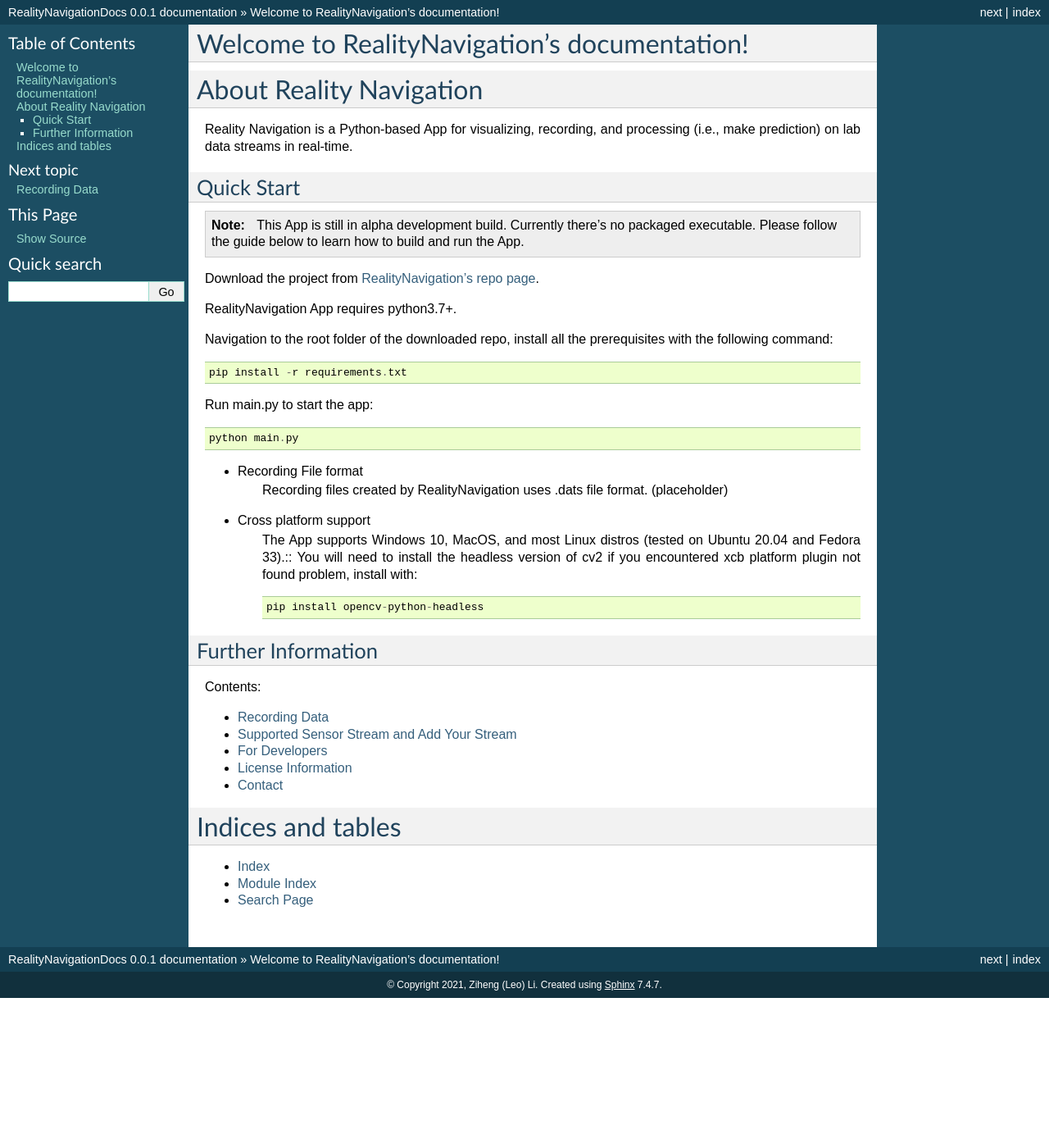
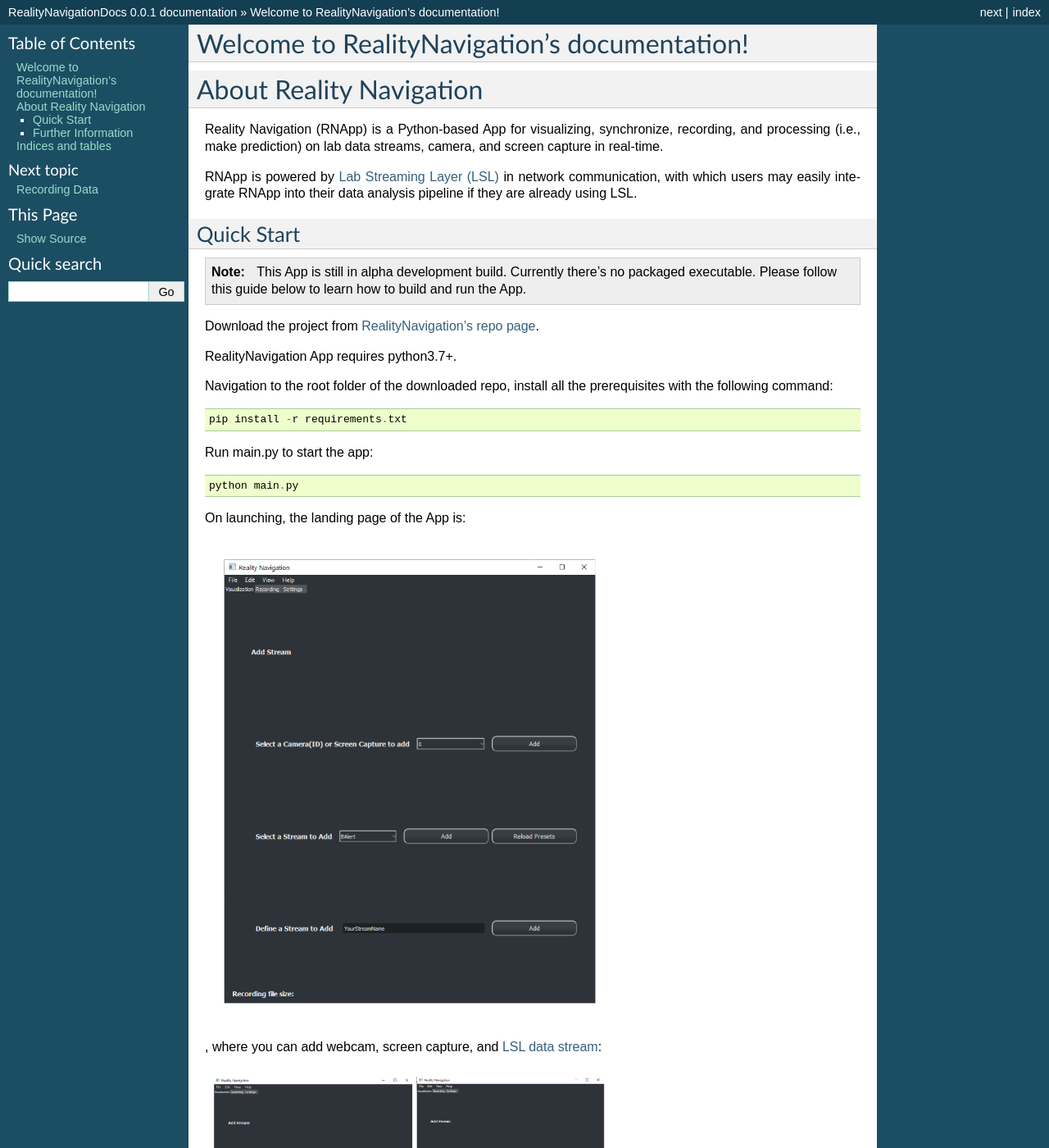
Before and after one commit to PhysioLabXR/PhysioLabXRDocs, a Sphinx documentation site: the page built from source/index.rst, in a window 1280 px wide and 1400 px high. Shown: the whole window at 82% size. Built offline with Sphinx 7.4.7, drawn with Linux system fonts in a browser that asks for light colours; some of the changed text lies outside the part shown.

Commit message:
complete get started section

```diff
--- a/source/ForDevelopers.rst
+++ b/source/ForDevelopers.rst
@@ -1,7 +1,7 @@
 For Developers
 =================
 
-.. image:: images/RN_Stream.png
+.. image:: media/RN_Stream.png
     :width: 1080
 
-.DATS (dictionary of array and timestamps) is a binary file format used by RealityNavitaion to log the recorded data.::
+.DATS (dictionary of array and timestamps) is a binary file format used by RealityNavitaion to log the recorded data.
--- a/source/SupportedSensors.rst
+++ b/source/SupportedSensors.rst
@@ -1,7 +1,7 @@
 Supported Sensor Stream and Add Your Stream
-=================
+===========================================
 
-.. image:: images/RN_Stream.png
+.. image:: media/RN_Stream.png
     :width: 1080
 
-.DATS (dictionary of array and timestamps) is a binary file format used by RealityNavitaion to log the recorded data.::
+.DATS (dictionary of array and timestamps) is a binary file format used by RealityNavitaion to log the recorded data.
--- a/source/conf.py
+++ b/source/conf.py
@@ -31,6 +31,7 @@
 # extensions coming with Sphinx (named 'sphinx.ext.*') or your custom
 # ones.
 extensions = [
+'sphinxcontrib.video'
 ]
 
 # Add any paths that contain templates here, relative to this directory.
--- a/source/index.rst
+++ b/source/index.rst
@@ -8,13 +8,18 @@
 
 About Reality Navigation
 ========================
-Reality Navigation is a Python-based App for visualizing, recording, and processing (i.e., make prediction) on lab data streams in real-time.
+Reality Navigation (RNApp) is a Python-based App for visualizing, synchronize, recording, and processing (i.e., make prediction)
+on lab data streams, camera, and screen capture in real-time.
+
+RNApp is powered by `Lab Streaming Layer (LSL) <https://labstreaminglayer.readthedocs.io/info/intro.html>`_
+in network communication, with which users may easily integrate RNApp into their data analysis pipeline if
+they are already using LSL.
 
 Quick Start
 -----------
 
 .. note::
-   This App is still in alpha development build. Currently there's no packaged executable. Please follow the guide below
+   This App is still in alpha development build. Currently there's no packaged executable. Please follow this guide below
    to learn how to build and run the App.
 
 Download the project from `RealityNavigation's repo page <https://github.com/ApocalyVec/RealityNavigation>`_.
@@ -29,15 +34,46 @@
 
    python main.py
 
-- Recording File format
-   Recording files created by RealityNavigation uses .dats file format. (placeholder)
+On launching, the landing page of the App is:
+
+.. image:: media/RN_landing_page.png
+    :width: 500
+
+, where you can add webcam, screen capture, and `LSL data stream <https://labstreaminglayer.readthedocs.io/info/intro.html>`_:
+
+.. image:: media/RN_add_stream.png
+    :width: 500
+
+Below is an example of RNApp monitoring eye tracking, head movement, and event marker for an experiment:
+
+.. video:: _static/RN_multistream.mp4
+   :width: 500
+   :height: 300
+
+You can start testing your build with a dummy stream. Run this command from the repo's root to start an dummy stream::
+
+   python exmaples/LSLExampleOutlet.py
+
+Copy the stream name (yours might be different) paste it in 'Define a Stream to Add' in RNApp.
+
+.. image:: media/RN_dummy_stream.png
+    :width: 500
+
+Then you should see the visualization of this dummy stream, which is sampled at 100Hz, with random numbers:
+
+.. video:: _static/RN_dummy_stream.mp4
+   :width: 500
+   :height: 300
+
+This covers the basic interaction of visualizing data streams and add camera captures. Read on to learn how to record synchronized
+data streams, adding your own devices, and other information.
+
 
 - Cross platform support
-   The App supports Windows 10, MacOS, and most Linux distros (tested on Ubuntu 20.04 and Fedora 33).::
+   The App supports Windows 10, MacOS, and most Linux distros (tested on Ubuntu 20.04 and Fedora 33).
    You will need to install the headless version of cv2 if you encountered xcb platform plugin not found problem, install with::
 
       pip install opencv-python-headless
-
 
 
 Further Information
```
Also changed, not shown: source/Recording.rst (+5 -2 lines), source/media/RN_adding_dummy_stream.png (deleted), source/media/RN_dummy_stream.png, 2 other files.
